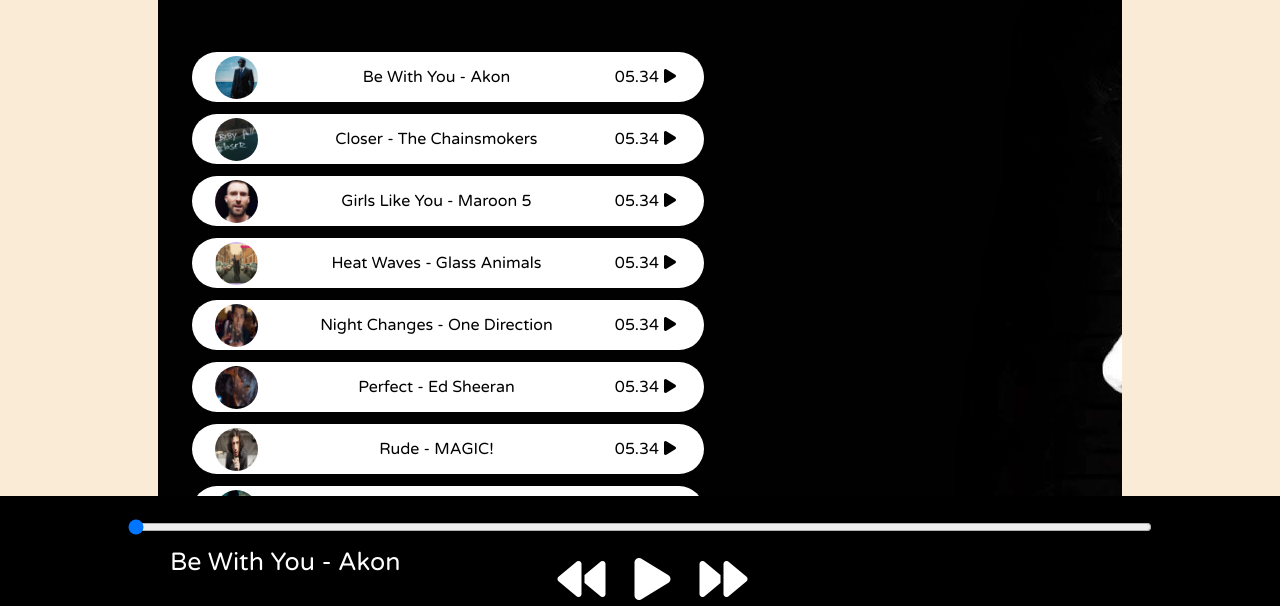
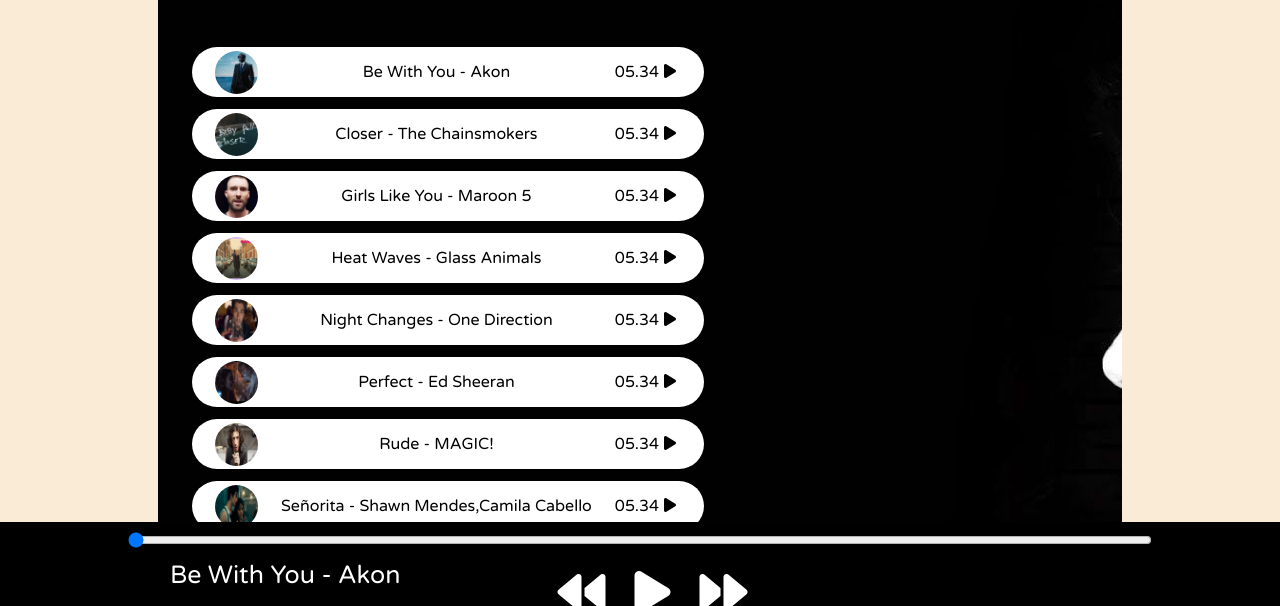
Before and after one commit to rohitrautela05/spotify-clone2, a plain HTML site: page index.html in a window 1280 px wide. Shown: the part 174-780 px from the top of the page. Drawn offline with Linux system fonts and the light colour scheme.

Commit message:
Add files via upload

```diff
--- a/style.css
+++ b/style.css
@@ -46,17 +46,21 @@ nav ul li{
     padding: 34px;
     background-image: url('bg.jpg');
 }
-.bottom{
-    position: sticky;
-    height: 130px;
+.bottom {
+    position: fixed; /* Change from sticky to fixed */
+    bottom: 0;
+    left: 0;
+    width: 100%;
     background-color: black;
-    bottom: 0;
     display: flex;
     justify-content: center;
     align-items: center;
     flex-direction: column;
-    color: white ;
+    color: white;
+    padding: 10px 0;
+    z-index: 1000; /* Ensures it stays on top */
 }
+
 .icons{
     margin-top: 20px;
 }
@@ -117,3 +121,10 @@ nav ul li{
     object-fit: cover;
     transition: opacity 0.3s ease-in-out;
 }
+
+
+.container {
+    max-width: 90vw; /* Adjust width to fit better */
+    margin: 10px auto;
+    overflow: hidden;
+}
```
